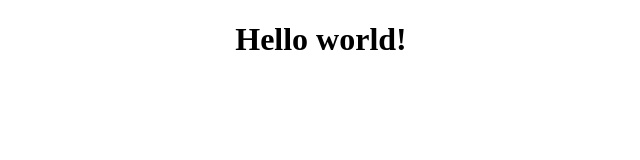
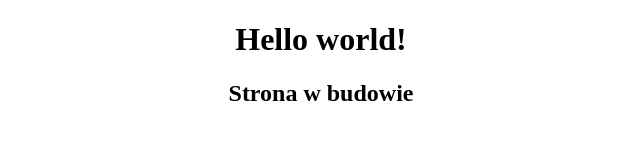
Before and after one commit to Esdot-Esjs/Esdot-Esjs.github.io, a plain HTML site: page index.html in a window 1280 px wide. Shown: the whole page, without its empty margins (319-959 px from the left). Drawn offline with Linux system fonts and the light colour scheme.

Commit message:
Update index.html

```diff
--- a/index.html
+++ b/index.html
@@ -7,5 +7,6 @@
   </head>
   <body>
     <h1 style="text-align: center">Hello world!</h1>
+    <h2 style="text-align: center">Strona w budowie</h2>
   </body>
 </html>
```
